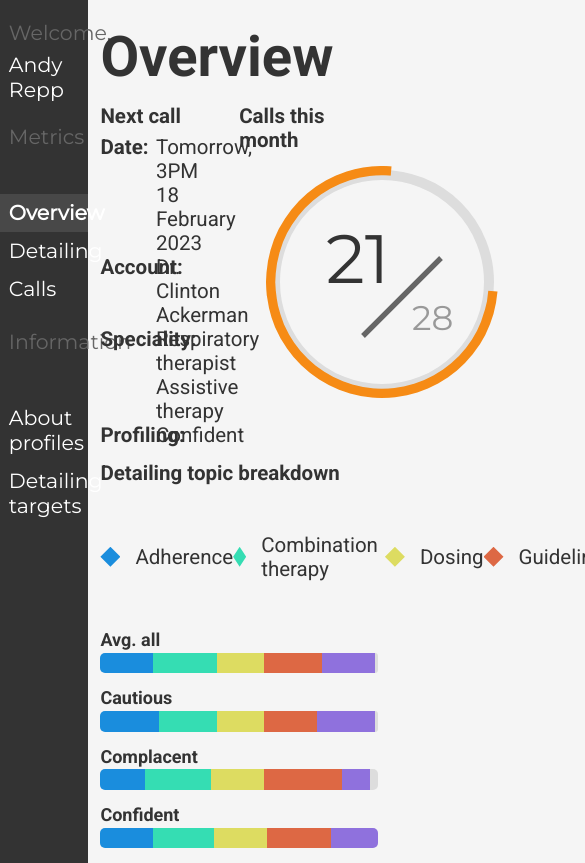
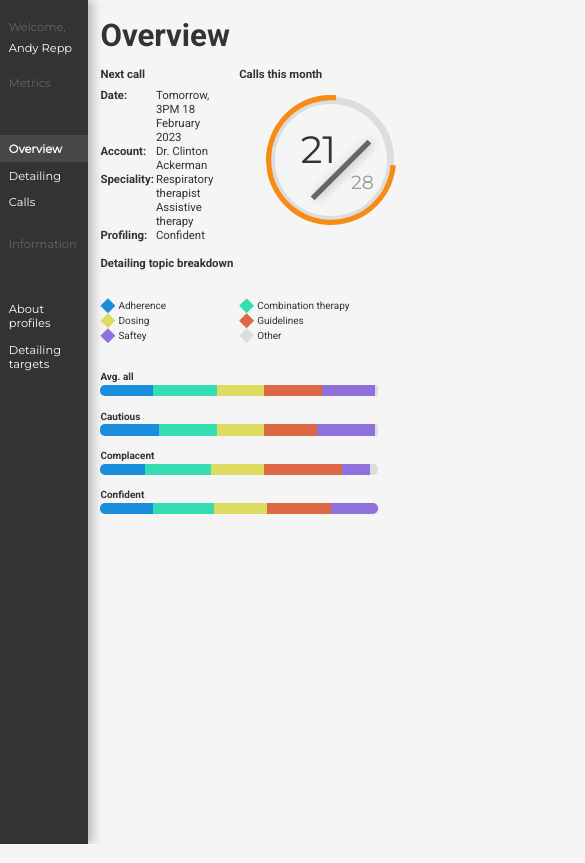
Before and after one commit to SiminAnaraki/business-dashboard, a React (Create React App) app: page / in a window 390 px wide. Shown: the top 863 px of the page, 585 px wide, since content can reach past the window. Built offline with nearby package versions, Linux system fonts and the light colour scheme.

Commit message:
responsive

```diff
--- a/src/App.css
+++ b/src/App.css
@@ -15,6 +15,8 @@
   --donut-orange:#F68b15;
   --heading:#666666;
   --donut-denominator:#999999;
+}
+html {
   font-size: 36px;
 }
 h1 {
@@ -54,3 +56,13 @@ li {
 .overview {
   width:77.35%;
 }
+@media screen and (max-width: 767px) {
+  html {
+    font-size: 28px;
+  }
+}
+@media screen and (max-width: 576px) {
+  html {
+    font-size: 20px;
+  }
+}
--- a/src/App.js
+++ b/src/App.js
@@ -2,8 +2,12 @@ import React from 'react';
 import './App.css';
 import Sidebar from './components/sidebar/Sidebar.jsx';
 import Overview from './components/overview/Overview.jsx';
+import { useEffect } from 'react';
 
 const App = () => {
+  useEffect(() => {
+    document.title = "TwentyEightB"
+ }, []);
   return (
    <div className="container">
     <div className='flex'>
--- a/src/components/donut/donut.css
+++ b/src/components/donut/donut.css
@@ -27,10 +27,25 @@
 hr {
     transform: rotate(-45deg);
     width:110px;
-    height:5px;
+    height:5.5px;
     background-color: var(--heading);
     border:.5px solid var(--heading);
     margin:30px 0px  0 40px;
-    box-shadow: ;
+    box-shadow: 2px 2px 10px #00000040;
 
 }
+@media screen and (max-width: 767px) {
+    .layer {
+        border:7.5px solid var(--gray);
+    }
+    hr {
+        width : 80px;
+        margin:20px 0px  0 20px;
+    }
+  }
+  @media screen and (max-width :576px) {
+    hr {
+        height:5px;
+    }
+
+  }
--- a/src/components/lineChart/Linechart.jsx
+++ b/src/components/lineChart/Linechart.jsx
@@ -11,8 +11,8 @@ function Linechart() {
   const other = (arr) => {
     let o
     let sum = 0;
-    for (let i=0 ; i<arr.length ; i++){
-      sum = arr[i]+sum;
+    for (const value of arr){
+      sum = value + sum;
        o = 100 - sum;
     }
     return o
--- a/src/components/lineChart/lineChart.css
+++ b/src/components/lineChart/lineChart.css
@@ -8,13 +8,17 @@
     display: flex;
     justify-content: space-between;
     width:100%;
-    margin: 48px 0;
+    margin: 28px 0;
+    flex-wrap: wrap;
   }
   .each-marker {
     display :flex;
-    justify-content: space-between;
-    gap:15px;
     align-items: center;
+    gap:10px;
+    width: max-content;
+  }
+  .each-marker p {
+    font-size: .5rem ;
   }
   .diamond {
     width:20px;
@@ -105,3 +109,25 @@
   .part.show::before {
     display:block;
   }
+  @media screen and (max-width: 767px) {
+  .markers {
+    justify-content: center;
+    gap:5px
+  }
+  .each-marker {
+    gap:3px;
+  }
+  .diamond {
+    width:15px;
+    height:15px;
+  }
+}
+@media screen and (max-width: 576px) {
+  .markers {
+    justify-content: start;
+    gap:0px
+  }
+  .each-marker {
+    width: 50%;
+  }
+}
--- a/src/components/overview/overview.css
+++ b/src/components/overview/overview.css
@@ -1,8 +1,9 @@
 .overview-holder{
     width:92%;
     margin:0 auto;
-    padding-top: 8%;
-    color:var(--side-bg)
+    padding-top: 5.5%;
+    color:var(--side-bg);
+    height:100%;
 }
 
 .flex-holder {
@@ -37,3 +38,15 @@
     font-family: 'Montserrat';
     margin:10% 0 0 19%;
 }
+@media screen and (max-width: 767px) {
+   .donut-chart {
+    height:150px;
+    width:150px;
+   }
+  }
+  @media screen and (max-width: 576px) {
+    .donut-chart {
+        height:130px;
+        width:130px;
+       }
+  }
--- a/src/components/sidebar/sidebar.css
+++ b/src/components/sidebar/sidebar.css
@@ -5,6 +5,7 @@
     font-weight: 400;
     height: 100%;
     width:100%;
+    box-shadow: 5px 0px 10px #00000040;
 }
 
 .heading {
@@ -13,7 +14,7 @@
 }
 .greeting {
     color:var(--heading);
-    padding: 22.8% 0 0 10%;
+    padding: 22.1% 0 0 10%;
 }
 .user {
     padding: 8% 0 7.5% 10%;
```
Also changed, not shown: public/logo.svg (added).
